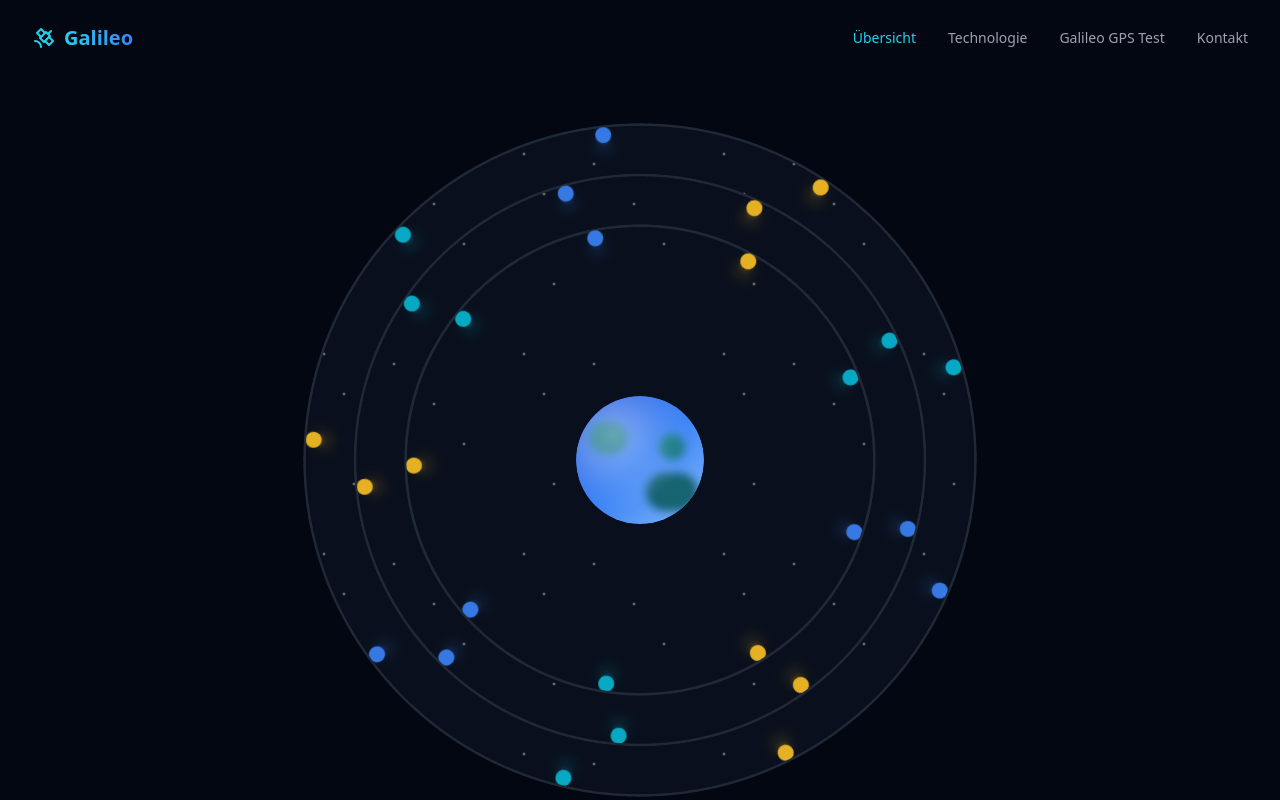
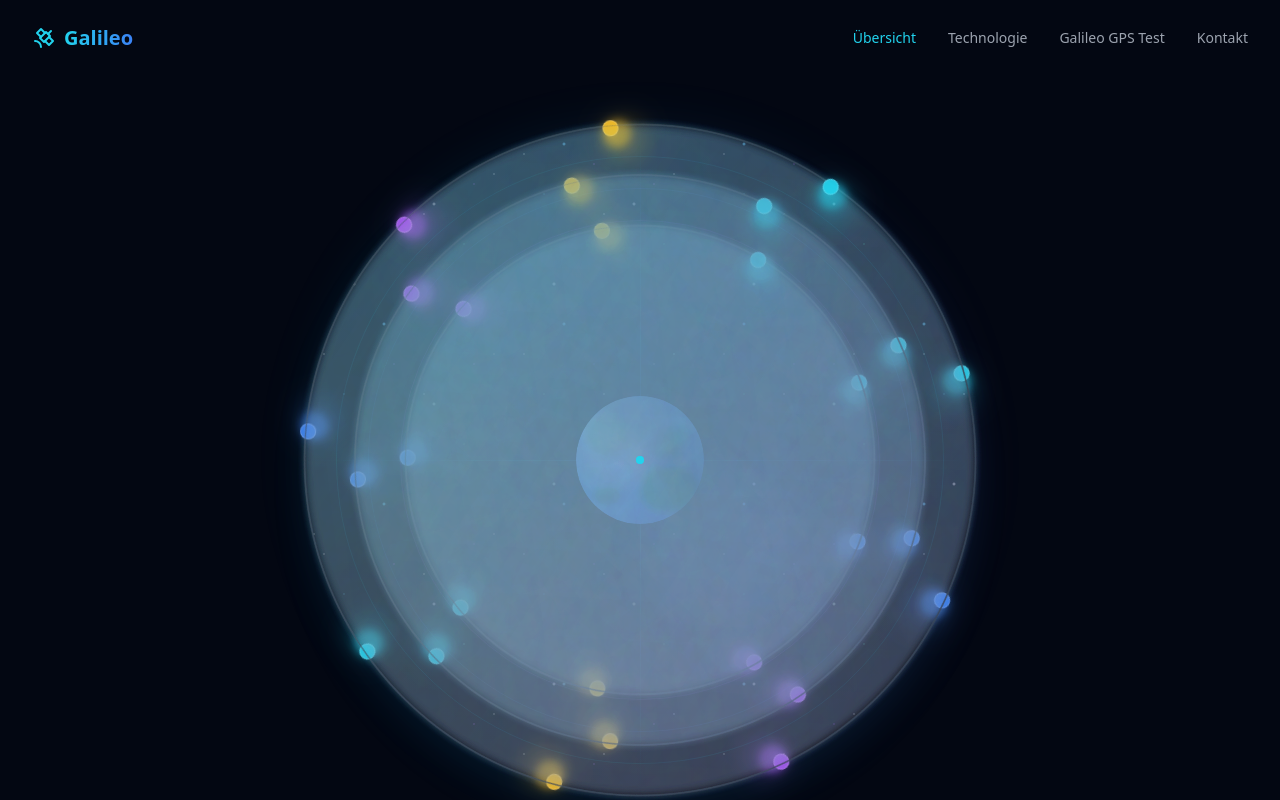
Before and after one commit to estatar/Galileo, a React (Vite) app: page / in a window 1280 px wide. Shown: the top 800 px of the page. Built offline with nearby package versions, Linux system fonts and the light colour scheme.

Commit message:
Modernize Satellite Animation

```diff
--- a/src/components/Orbit.tsx
+++ b/src/components/Orbit.tsx
@@ -1,7 +1,7 @@
 import React from 'react';
 
 interface OrbitProps {
-  color: 'cyan' | 'magenta' | 'yellow' | 'blue';
+  color: 'cyan' | 'magenta' | 'yellow' | 'blue' | 'purple';
   duration: number;
   size: number; // percentage of container
   delay: number;
@@ -9,17 +9,27 @@ interface OrbitProps {
 }
 
 const colorMap = {
-  cyan: 'bg-cyan-500',
+  cyan: 'bg-cyan-400',
   magenta: 'bg-fuchsia-500',
   yellow: 'bg-amber-400',
   blue: 'bg-blue-500',
+  purple: 'bg-purple-500',
 };
 
 const glowMap = {
-  cyan: 'shadow-cyan-500/50',
-  magenta: 'shadow-fuchsia-500/50',
-  yellow: 'shadow-amber-400/50',
-  blue: 'shadow-blue-500/50',
+  cyan: 'shadow-cyan-400/60',
+  magenta: 'shadow-fuchsia-500/60',
+  yellow: 'shadow-amber-400/60',
+  blue: 'shadow-blue-500/60',
+  purple: 'shadow-purple-500/60',
+};
+
+const trailMap = {
+  cyan: 'from-cyan-400/40 to-transparent',
+  magenta: 'from-fuchsia-500/40 to-transparent',
+  yellow: 'from-amber-400/40 to-transparent',
+  blue: 'from-blue-500/40 to-transparent',
+  purple: 'from-purple-500/40 to-transparent',
 };
 
 const Orbit: React.FC<OrbitProps> = ({ color, duration, size, delay, rotation }) => {
@@ -33,12 +43,26 @@ const Orbit: React.FC<OrbitProps> = ({ color, duration, size, delay, rotation })
 
   return (
     <div
-      className="absolute top-1/2 left-1/2 -translate-x-1/2 -translate-y-1/2 rounded-full border border-gray-800 orbit-path"
+      className="absolute top-1/2 left-1/2 -translate-x-1/2 -translate-y-1/2 rounded-full border border-gray-700/30 orbit-path"
       style={orbitStyle}
     >
-      <div
-        className={`absolute h-3 w-3 md:h-4 md:w-4 rounded-full ${colorMap[color]} shadow-lg ${glowMap[color]} animate-pulse satellite`}
-      ></div>
+      {/* Orbital trail effect */}
+      <div className={`absolute inset-0 rounded-full bg-gradient-to-r ${trailMap[color]} opacity-30 blur-sm`}></div>
+
+      {/* Enhanced satellite with multiple layers */}
+      <div className="absolute satellite-container">
+        {/* Outer glow */}
+        <div className={`absolute w-8 h-8 md:w-10 md:h-10 rounded-full ${colorMap[color]} opacity-20 blur-md animate-pulse`}></div>
+
+        {/* Middle glow */}
+        <div className={`absolute w-6 h-6 md:w-7 md:h-7 rounded-full ${colorMap[color]} opacity-40 blur-sm animate-pulse`} style={{ animationDelay: '0.5s' }}></div>
+
+        {/* Core satellite */}
+        <div className={`absolute w-3 h-3 md:w-4 md:h-4 rounded-full ${colorMap[color]} shadow-lg ${glowMap[color]} animate-pulse border border-white/20`}></div>
+
+        {/* Signal transmission effect */}
+        <div className={`absolute w-12 h-12 md:w-16 md:h-16 rounded-full border-2 border-${color}-400/20 animate-ping`} style={{ animationDuration: '3s' }}></div>
+      </div>
     </div>
   );
 };
--- a/src/components/Planet.tsx
+++ b/src/components/Planet.tsx
@@ -3,24 +3,44 @@ import React from 'react';
 const Planet: React.FC = () => {
   return (
     <div className="absolute top-1/2 left-1/2 -translate-x-1/2 -translate-y-1/2 w-24 h-24 md:w-32 md:h-32 rounded-full overflow-hidden">
-      <div className="w-full h-full rounded-full bg-gradient-to-br from-blue-700 via-blue-500 to-blue-300 relative overflow-hidden">
-        {/* Cloud/atmosphere effect */}
-        <div className="absolute inset-0 opacity-60">
-          <div className="absolute w-full h-full bg-[radial-gradient(circle_at_20%_30%,rgba(255,255,255,0.2),transparent_40%)]"></div>
+      {/* Outer atmospheric glow */}
+      <div className="absolute inset-[-8px] rounded-full bg-gradient-to-br from-blue-400/30 via-cyan-400/20 to-blue-600/30 blur-lg animate-pulse-slow"></div>
+
+      {/* Main planet body */}
+      <div className="w-full h-full rounded-full bg-gradient-to-br from-blue-600 via-blue-500 to-blue-800 relative overflow-hidden shadow-2xl">
+        {/* Enhanced atmosphere layers */}
+        <div className="absolute inset-0 opacity-70">
+          <div className="absolute w-full h-full bg-[radial-gradient(circle_at_25%_25%,rgba(255,255,255,0.3),transparent_50%)]"></div>
+          <div className="absolute w-full h-full bg-[radial-gradient(circle_at_75%_75%,rgba(100,200,255,0.2),transparent_60%)]"></div>
         </div>
 
-        {/* Subtle landmass patterns */}
+        {/* Enhanced landmass patterns with more detail */}
         <div className="absolute inset-0">
-          <div className="absolute w-[30%] h-[25%] top-[20%] left-[10%] bg-teal-700 rounded-full blur-sm"></div>
-          <div className="absolute w-[40%] h-[30%] top-[60%] left-[55%] bg-teal-800 rounded-full blur-sm"></div>
-          <div className="absolute w-[20%] h-[20%] top-[30%] left-[65%] bg-teal-700 rounded-full blur-sm"></div>
+          <div className="absolute w-[35%] h-[30%] top-[15%] left-[8%] bg-gradient-to-br from-teal-600 to-teal-800 rounded-full blur-sm opacity-80"></div>
+          <div className="absolute w-[45%] h-[35%] top-[55%] left-[50%] bg-gradient-to-br from-teal-700 to-green-800 rounded-full blur-sm opacity-80"></div>
+          <div className="absolute w-[25%] h-[25%] top-[25%] left-[60%] bg-gradient-to-br from-teal-600 to-teal-700 rounded-full blur-sm opacity-70"></div>
+          <div className="absolute w-[20%] h-[15%] top-[70%] left-[15%] bg-gradient-to-br from-green-700 to-teal-800 rounded-full blur-sm opacity-60"></div>
         </div>
 
-        {/* Shine effect */}
-        <div className="absolute inset-0 bg-[radial-gradient(circle_at_30%_30%,rgba(255,255,255,0.4),transparent_60%)]"></div>
+        {/* Cloud formations */}
+        <div className="absolute inset-0 opacity-40">
+          <div className="absolute w-[60%] h-[20%] top-[30%] left-[20%] bg-white rounded-full blur-md opacity-30 animate-drift-slow"></div>
+          <div className="absolute w-[40%] h-[15%] top-[60%] left-[40%] bg-white rounded-full blur-md opacity-25 animate-drift-slow" style={{ animationDelay: '2s' }}></div>
+        </div>
 
-        {/* Subtle pulsing glow */}
-        <div className="absolute inset-[-4px] rounded-full bg-blue-500/20 animate-pulse-slow"></div>
+        {/* Enhanced shine effect with multiple layers */}
+        <div className="absolute inset-0 bg-[radial-gradient(circle_at_30%_30%,rgba(255,255,255,0.5),transparent_50%)]"></div>
+        <div className="absolute inset-0 bg-[radial-gradient(circle_at_20%_20%,rgba(100,200,255,0.3),transparent_40%)]"></div>
+
+        {/* Terminator line (day/night boundary) */}
+        <div className="absolute inset-0 bg-[linear-gradient(45deg,transparent_40%,rgba(0,0,0,0.3)_60%)]"></div>
+
+        {/* City lights on dark side */}
+        <div className="absolute inset-0">
+          <div className="absolute w-1 h-1 top-[40%] left-[70%] bg-yellow-300 rounded-full blur-sm opacity-60 animate-twinkle"></div>
+          <div className="absolute w-1 h-1 top-[60%] left-[75%] bg-yellow-300 rounded-full blur-sm opacity-50 animate-twinkle" style={{ animationDelay: '1s' }}></div>
+          <div className="absolute w-1 h-1 top-[50%] left-[80%] bg-yellow-300 rounded-full blur-sm opacity-70 animate-twinkle" style={{ animationDelay: '2s' }}></div>
+        </div>
       </div>
     </div>
   );
--- a/src/components/SpaceAnimation.tsx
+++ b/src/components/SpaceAnimation.tsx
@@ -15,15 +15,35 @@ const SpaceAnimation: React.FC = () => {
 
   return (
     <div className="relative w-full max-w-2xl aspect-square my-8 md:my-12">
-      <div className="absolute inset-0 rounded-full bg-gray-900/50 backdrop-blur-sm"></div>
+      {/* Outer glow effect */}
+      <div className="absolute inset-0 rounded-full bg-gradient-to-br from-cyan-500/10 via-blue-500/5 to-purple-500/10 blur-xl"></div>
 
-      {/* Star background */}
+      {/* Main container with enhanced backdrop */}
+      <div className="absolute inset-0 rounded-full bg-gradient-to-br from-gray-900/80 via-gray-950/90 to-black/95 backdrop-blur-sm border border-cyan-500/20 shadow-2xl shadow-cyan-500/10"></div>
+
+      {/* Enhanced star background with multiple layers */}
       <div className="absolute inset-0 overflow-hidden rounded-full">
         <div className="stars-bg absolute inset-0"></div>
+        <div className="stars-bg-2 absolute inset-0"></div>
+        <div className="nebula-effect absolute inset-0"></div>
       </div>
 
-      {/* Central planet */}
-      <Planet />
+      {/* Orbital grid lines */}
+      <div className="absolute inset-0 rounded-full">
+        <div className="absolute inset-8 rounded-full border border-cyan-500/10"></div>
+        <div className="absolute inset-16 rounded-full border border-blue-500/10"></div>
+        <div className="absolute inset-24 rounded-full border border-purple-500/10"></div>
+
+        {/* Cross lines */}
+        <div className="absolute top-1/2 left-0 right-0 h-px bg-gradient-to-r from-transparent via-cyan-500/20 to-transparent"></div>
+        <div className="absolute top-0 bottom-0 left-1/2 w-px bg-gradient-to-b from-transparent via-cyan-500/20 to-transparent"></div>
+      </div>
+
+      {/* Central planet with enhanced glow */}
+      <div className="absolute top-1/2 left-1/2 -translate-x-1/2 -translate-y-1/2">
+        <div className="absolute inset-0 w-32 h-32 md:w-40 md:h-40 rounded-full bg-blue-400/20 blur-lg animate-pulse-slow"></div>
+        <Planet />
+      </div>
 
       {/* Orbital planes with satellites */}
       {orbitalPlanes.map((plane, planeIndex) => (
@@ -38,7 +58,7 @@ const SpaceAnimation: React.FC = () => {
             return (
               <Orbit
                 key={`${planeIndex}-${satIndex}`}
-                color={satIndex % 3 === 0 ? "cyan" : satIndex % 3 === 1 ? "blue" : "yellow"}
+                color={satIndex % 4 === 0 ? "cyan" : satIndex % 4 === 1 ? "blue" : satIndex % 4 === 2 ? "purple" : "yellow"}
                 duration={plane.speed}
                 size={plane.size}
                 delay={startDelay}
@@ -48,6 +68,12 @@ const SpaceAnimation: React.FC = () => {
           })}
         </React.Fragment>
       ))}
+
+      {/* Central energy pulse effect */}
+      <div className="absolute top-1/2 left-1/2 -translate-x-1/2 -translate-y-1/2 w-2 h-2 bg-cyan-400 rounded-full">
+        <div className="absolute inset-0 rounded-full bg-cyan-400 animate-ping"></div>
+        <div className="absolute inset-0 rounded-full bg-cyan-400/50 animate-pulse"></div>
+      </div>
     </div>
   );
 };
--- a/src/index.css
+++ b/src/index.css
@@ -16,18 +16,36 @@ body {
   overflow-x: hidden;
 }
 
-/* Star background effect */
+/* Enhanced star background effect with multiple layers */
 .stars-bg {
-  background-image: radial-gradient(2px 2px at 20px 30px, white, rgba(0, 0, 0, 0)),
-    radial-gradient(2px 2px at 40px 70px, white, rgba(0, 0, 0, 0)),
-    radial-gradient(2px 2px at 50px 160px, white, rgba(0, 0, 0, 0)),
-    radial-gradient(2px 2px at 90px 40px, white, rgba(0, 0, 0, 0)),
-    radial-gradient(2px 2px at 130px 80px, white, rgba(0, 0, 0, 0)),
-    radial-gradient(2px 2px at 160px 120px, white, rgba(0, 0, 0, 0));
+  background-image: radial-gradient(1px 1px at 20px 30px, rgba(255,255,255,0.8), rgba(0, 0, 0, 0)),
+    radial-gradient(1px 1px at 40px 70px, rgba(100,200,255,0.6), rgba(0, 0, 0, 0)),
+    radial-gradient(2px 2px at 50px 160px, rgba(255,255,255,0.9), rgba(0, 0, 0, 0)),
+    radial-gradient(1px 1px at 90px 40px, rgba(200,100,255,0.7), rgba(0, 0, 0, 0)),
+    radial-gradient(2px 2px at 130px 80px, rgba(255,255,255,0.8), rgba(0, 0, 0, 0)),
+    radial-gradient(1px 1px at 160px 120px, rgba(100,255,200,0.6), rgba(0, 0, 0, 0));
   background-repeat: repeat;
   background-size: 200px 200px;
+  opacity: 0.4;
+  animation: twinkle 8s ease-in-out infinite alternate;
+}
+
+.stars-bg-2 {
+  background-image: radial-gradient(1px 1px at 10px 50px, rgba(255,255,255,0.6), rgba(0, 0, 0, 0)),
+    radial-gradient(2px 2px at 80px 20px, rgba(100,200,255,0.8), rgba(0, 0, 0, 0)),
+    radial-gradient(1px 1px at 120px 90px, rgba(255,255,255,0.7), rgba(0, 0, 0, 0)),
+    radial-gradient(1px 1px at 170px 60px, rgba(200,100,255,0.5), rgba(0, 0, 0, 0));
+  background-repeat: repeat;
+  background-size: 180px 180px;
   opacity: 0.3;
-  animation: twinkle 5s ease-in-out infinite alternate;
+  animation: twinkle 12s ease-in-out infinite alternate-reverse;
+}
+
+.nebula-effect {
+  background: radial-gradient(circle at 30% 40%, rgba(100, 200, 255, 0.1) 0%, transparent 50%),
+              radial-gradient(circle at 70% 60%, rgba(200, 100, 255, 0.08) 0%, transparent 50%),
+              radial-gradient(circle at 50% 80%, rgba(255, 100, 200, 0.06) 0%, transparent 50%);
+  animation: nebula-drift 20s ease-in-out infinite alternate;
 }
 
 @keyframes twinkle {
@@ -35,18 +53,29 @@ body {
     opacity: 0.3;
   }
   100% {
+    opacity: 0.8;
+  }
+}
+
+@keyframes nebula-drift {
+  0% {
+    transform: rotate(0deg) scale(1);
+    opacity: 0.3;
+  }
+  100% {
+    transform: rotate(5deg) scale(1.1);
     opacity: 0.6;
   }
 }
 
-/* Orbit animation */
+/* Enhanced orbit animation */
 .orbit-path {
   animation: rotate linear infinite;
   animation-fill-mode: forwards;
 }
 
-.satellite {
-  top: 0;
+.satellite-container {
+  top: -6px;
   left: 50%;
   transform: translateX(-50%);
 }
@@ -60,13 +89,15 @@ body {
   }
 }
 
-/* Add slow pulse animation for planet glow */
+/* Enhanced animations */
 @keyframes pulse-slow {
   0%, 100% {
     opacity: 0.6;
+    transform: scale(1);
   }
   50% {
-    opacity: 0.8;
+    opacity: 0.9;
+    transform: scale(1.05);
   }
 }
 
@@ -74,10 +105,40 @@ body {
   animation: pulse-slow 4s ease-in-out infinite;
 }
 
+@keyframes drift-slow {
+  0%, 100% {
+    transform: translateX(0px);
+  }
+  50% {
+    transform: translateX(10px);
+  }
+}
+
+.animate-drift-slow {
+  animation: drift-slow 15s ease-in-out infinite;
+}
+
+@keyframes twinkle {
+  0%, 100% {
+    opacity: 0.3;
+  }
+  50% {
+    opacity: 1;
+  }
+}
+
+.animate-twinkle {
+  animation: twinkle 3s ease-in-out infinite;
+}
+
 /* Add responsive styling for different device sizes */
 @media (max-width: 640px) {
   .orbit-path {
     border-width: 1px;
+  }
+
+  .satellite-container {
+    top: -4px;
   }
 }
 
@@ -85,4 +146,8 @@ body {
   .orbit-path {
     border-width: 1px;
   }
+
+  .satellite-container {
+    top: -6px;
+  }
 }
```
